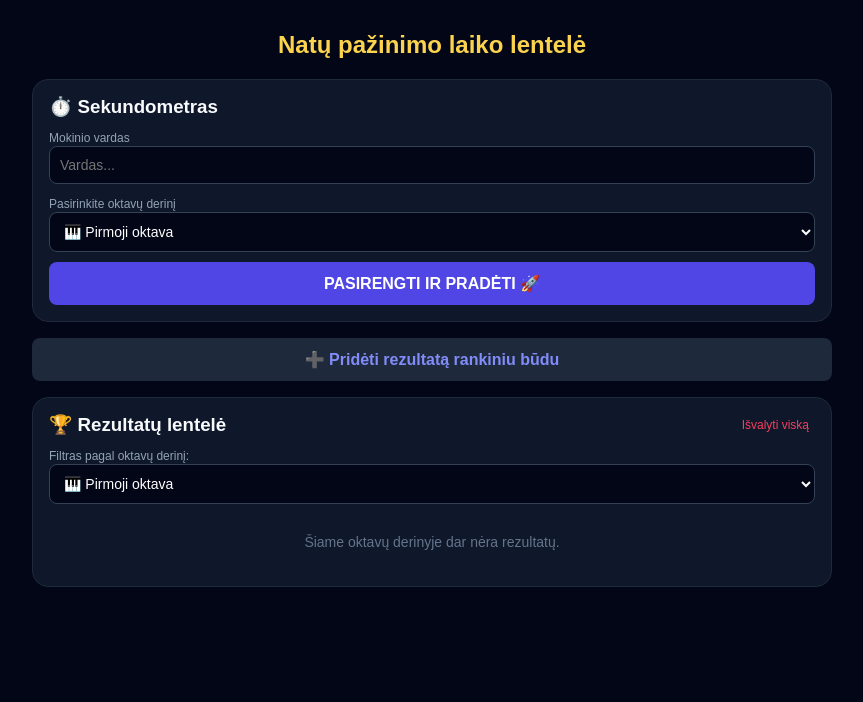
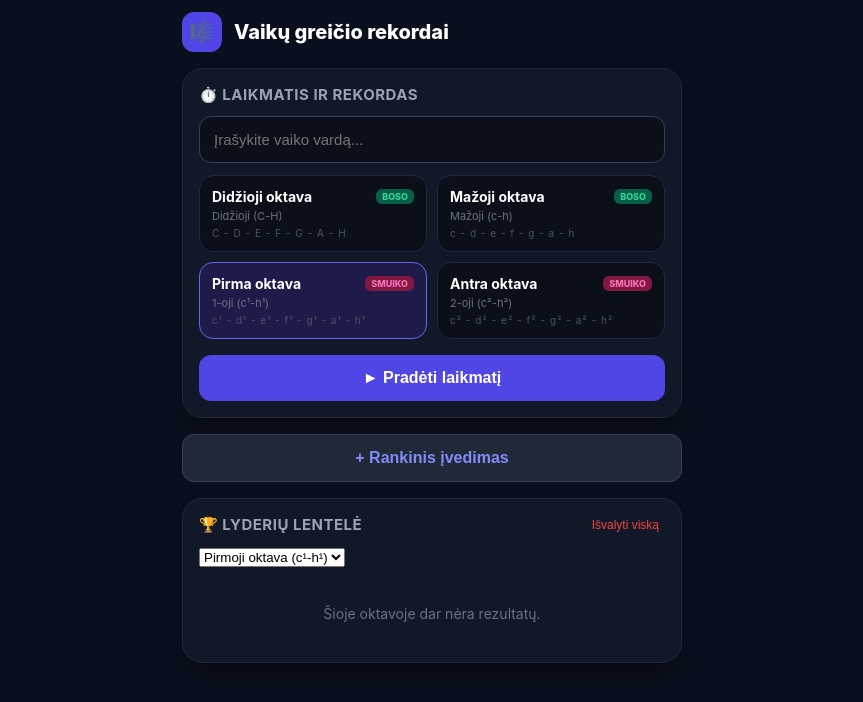
Before and after one commit to tkuscenko-create/Nat-turnyras, a plain HTML site: page index.html in a window 1280 px wide. Shown: the whole page, without its empty margins (208-1071 px from the left). Drawn offline with Linux system fonts and the light colour scheme.

Commit message:
Update index.html

```diff
--- a/index.html
+++ b/index.html
@@ -1,64 +1,84 @@
-<!DOCTYPE html><html lang="lt"><head><meta charset="UTF-8"><meta name="viewport" content="width=device-width, initial-scale=1.0"><title>Natų pažinimo laiko lentelė</title><style>
-body{background:#020617;color:#f8fafc;font-family:sans-serif;margin:0;padding:15px}
-.app{max-width:800px;margin:0 auto}
-h1{text-align:center;color:#fcd34d;font-size:24px;margin-bottom:20px}
-.card{background:#0f172a;border:1px solid #1e293b;border-radius:16px;padding:16px;margin-bottom:16px}
-input,select{width:100%;background:#020617;border:1px solid #334155;color:#fff;padding:10px;border-radius:8px;box-sizing:border-box;margin-bottom:10px;font-size:14px}
-.btn{width:100%;background:#4f46e5;color:#fff;border:none;padding:12px;border-radius:8px;font-weight:bold;cursor:pointer;font-size:16px}
-.btn-stop{background:#e11d48;font-size:20px;padding:15px}
-.oct-group-title{font-size:11px;color:#94a3b8;font-weight:bold;margin:8px 0 4px 0;text-transform:uppercase}
-.oct-grid{display:grid;grid-template-columns:1fr 1fr;gap:6px;margin-bottom:10px}
-.oct-btn{background:#020617;border:1px solid #1e293b;color:#94a3b8;padding:8px;border-radius:8px;font-size:12px;cursor:pointer;text-align:left}
-.oct-btn.active{background:#4f46e5;color:#fff;border-color:#6366f1}
-.item{display:flex;justify-content:space-between;align-items:center;background:#020617;border:1px solid #1e293b;padding:12px;border-radius:12px;margin-bottom:8px}
-.item.top{border-color:#f59e0b;background:#1e1b4b}
-.badge{background:#6366f1;color:#fff;font-size:10px;padding:2px 6px;border-radius:10px;margin-left:5px}
-.up{color:#4ade80;font-size:11px;font-weight:bold}
-.down{color:#f43f5e;font-size:11px;font-weight:bold}
-.modal{position:fixed;inset:0;background:rgba(0,0,0,0.8);display:flex;align-items:center;justify-content:center;padding:15px;z-index:99}
-.modal-box{background:#0f172a;border:1px solid #1e293b;padding:20px;border-radius:16px;width:100%;max-width:350px}
+<!DOCTYPE html><html lang="lt"><head><meta charset="UTF-8"><meta name="viewport" content="width=device-width, initial-scale=1.0"><title>Vaikų greičio rekordai</title><style>
+*{box-sizing:border-box}
+body{background:#0a0f1d;color:#f1f5f9;font-family:-apple-system,BlinkMacSystemFont,"Segoe UI",Roboto,sans-serif;margin:0;padding:12px}
+.app{max-width:500px;margin:0 auto}
+.header{display:flex;align-items:center;gap:12px;margin-bottom:16px}
+.logo{background:#4f46e5;width:40px;height:40px;border-radius:12px;display:flex;align-items:center;justify-content:center;font-size:20px;font-weight:bold}
+.title{font-size:20px;font-weight:800;color:#fff}
+.card{background:#111827;border:1px solid #1f2937;border-radius:20px;padding:16px;margin-bottom:16px;box-shadow:0 10px 25px -5px rgba(0,0,0,0.5)}
+.card-header{display:flex;justify-content:space-between;align-items:center;margin-bottom:12px}
+.card-title{font-size:15px;font-weight:700;color:#9ca3af;text-transform:uppercase;letter-spacing:0.5px}
+input{width:100%;background:#0b0f19;border:1px solid #374151;color:#fff;padding:14px;border-radius:12px;font-size:15px;margin-bottom:12px;outline:none}
+input:focus{border-color:#6366f1}
+.oct-grid{display:grid;grid-template-columns:1fr 1fr;gap:10px;margin-bottom:16px}
+.oct-card{background:#0b0f19;border:1px solid #1f2937;border-radius:14px;padding:12px;cursor:pointer;position:relative;transition:all 0.2s}
+.oct-card.active{border-color:#6366f1;background:#1e1b4b}
+.oct-head{display:flex;justify-content:space-between;align-items:center;margin-bottom:4px}
+.oct-name{font-size:14px;font-weight:700;color:#fff}
+.oct-badge{font-size:9px;font-weight:800;padding:2px 6px;border-radius:6px;text-transform:uppercase}
+.boso{background:#065f46;color:#34d399}
+.smuiko{background:#831843;color:#f472b6}
+.oct-sub{font-size:11px;color:#6b7280}
+.oct-notes{font-size:10px;color:#4b5563;margin-top:4px;letter-spacing:1px}
+.btn{width:100%;background:#4f46e5;color:#fff;border:none;padding:14px;border-radius:12px;font-weight:700;font-size:16px;cursor:pointer;display:flex;align-items:center;justify-content:center;gap:8px}
+.btn-stop{background:#dc2626;font-size:18px;padding:16px}
+.btn-manual{background:#1f2937;color:#818cf8;margin-bottom:16px;border:1px solid #374151}
+.timer-display{text-align:center;padding:16px 0}
+.time-val{font-size:52px;font-family:monospace;font-weight:800;color:#34d399;letter-spacing:-1px}
+.countdown-val{font-size:72px;font-weight:900;color:#fbbf24}
+.place-card{background:#0b0f19;border:1px solid #1f2937;border-radius:16px;padding:14px;margin-bottom:10px;position:relative;overflow:hidden}
+.place-1{border-color:#f59e0b;background:linear-gradient(180deg, #1e1b4b 0%, #0b0f19 100%)}
+.place-2{border-color:#475569}
+.place-3{border-color:#b45309}
+.place-tag{display:inline-flex;align-items:center;gap:6px;font-size:11px;font-weight:800;padding:3px 10px;border-radius:20px;margin-bottom:8px;text-transform:uppercase}
+.tag-1{background:#f59e0b;color:#000}
+.tag-2{background:#475569;color:#fff}
+.tag-3{background:#b45309;color:#fff}
+.p-name{font-size:18px;font-weight:800;color:#fff;margin-bottom:2px}
+.p-oct{font-size:11px;color:#818cf8;background:#1e1b4b;padding:2px 8px;border-radius:6px;display:inline-block;margin-bottom:8px}
+.p-time{font-size:24px;font-family:monospace;font-weight:800;color:#fbbf24}
+.p-meta{display:flex;justify-content:space-between;align-items:center;font-size:11px;color:#6b7280;margin-top:6px;padding-top:6px;border-top:1px solid #1f2937}
+.up{color:#34d399;font-weight:700}
+.down{color:#f87171;font-weight:700}
+.modal{position:fixed;inset:0;background:rgba(0,0,0,0.85);display:flex;align-items:center;justify-content:center;padding:16px;z-index:99}
+.modal-box{background:#111827;border:1px solid #1f2937;border-radius:20px;padding:20px;width:100%;max-width:360px}
 </style></head><body><div class="app">
-<h1>Natų pažinimo laiko lentelė</h1>
+<div class="header">
+<div class="logo">🎼</div>
+<div class="title">Vaikų greičio rekordai</div>
+</div>
 <div class="card" id="timer-card"></div>
-<button class="btn" style="background:#1e293b;color:#818cf8;margin-bottom:16px" onclick="openManualModal()">➕ Pridėti rezultatą rankiniu būdu</button>
+<button class="btn btn-manual" onclick="openManualModal()">+ Rankinis įvedimas</button>
 <div class="card">
-<div style="display:flex;justify-content:space-between;align-items:center;margin-bottom:10px">
-<h3 style="margin:0">🏆 Rezultatų lentelė</h3>
-<button onclick="clearAll()" style="background:none;border:none;color:#f43f5e;cursor:pointer;font-size:12px">Išvalyti viską</button>
+<div class="card-header">
+<div class="card-title">🏆 Lyderių lentelė</div>
+<button onclick="clearAll()" style="background:none;border:none;color:#ef4444;font-size:12px;cursor:pointer">Išvalyti viską</button>
 </div>
-<label style="font-size:12px;color:#94a3b8">Filtras pagal oktavų derinį:</label>
-<select id="oct-filter-select" onchange="filterOctave=this.value;render()"></select>
+<select id="oct-filter" onchange="filterOctave=this.value;render()" style="margin-bottom:14px">
+<option value="pirmoji">Pirmoji oktava (c¹-h¹)</option>
+<option value="antroji">Antroji oktava (c²-h²)</option>
+<option value="mazoji">Mažoji oktava (c-h)</option>
+<option value="didzioji">Didžioji oktava (C-H)</option>
+</select>
 <div id="records-list"></div>
 </div>
 </div>
 <div id="modal-container"></div>
 <script>
 const OCTAVES=[
-  {id:'pirmoji', name:'Pirmoji oktava', icon:'🎹'},
-  {id:'antroji', name:'Antroji oktava', icon:'🎺'},
-  {id:'mazoji', name:'Mažoji oktava', icon:'🎸'},
-  {id:'didzioji', name:'Didžioji oktava', icon:'🎻'},
-  {id:'1_2', name:'1-a + 2-a oktavos', icon:'🎹🎺'},
-  {id:'1_maz', name:'1-a + Mažoji oktavos', icon:'🎹🎸'},
-  {id:'1_didz', name:'1-a + Didžioji oktavos', icon:'🎹🎻'},
-  {id:'maz_2', name:'Mažoji + 2-a oktavos', icon:'🎸🎺'},
-  {id:'didz_maz', name:'Didžioji + Mažoji oktavos', icon:'🎻🎸'},
-  {id:'didz_2', name:'Didžioji + 2-a oktavos', icon:'🎻🎺'},
-  {id:'didz_maz_1', name:'Didžioji + Mažoji + 1-a', icon:'🎻🎸🎹'},
-  {id:'maz_1_2', name:'Mažoji + 1-a + 2-a', icon:'🎸🎹🎺'},
-  {id:'didz_1_2', name:'Didžioji + 1-a + 2-a', icon:'🎻🎹🎺'},
-  {id:'didz_maz_2', name:'Didžioji + Mažoji + 2-a', icon:'🎻🎸🎺'},
-  {id:'all_4', name:'Visos 4 oktavos kartu', icon:'🌈'}
+  {id:'didzioji', name:'Didžioji oktava', badge:'BOSO', bClass:'boso', sub:'Didžioji (C-H)', notes:'C - D - E - F - G - A - H'},
+  {id:'mazoji', name:'Mažoji oktava', badge:'BOSO', bClass:'boso', sub:'Mažoji (c-h)', notes:'c - d - e - f - g - a - h'},
+  {id:'pirmoji', name:'Pirma oktava', badge:'SMUIKO', bClass:'smuiko', sub:'1-oji (c¹-h¹)', notes:'c¹ - d¹ - e¹ - f¹ - g¹ - a¹ - h¹'},
+  {id:'antroji', name:'Antra oktava', badge:'SMUIKO', bClass:'smuiko', sub:'2-oji (c²-h²)', notes:'c² - d² - e² - f² - g² - a² - h²'}
 ];
-
-let records=JSON.parse(localStorage.getItem('notes_rec_v14')||'[]');
+let records=JSON.parse(localStorage.getItem('notes_rec_v15')||'[]');
 let studentName='',selectedOctave='pirmoji',filterOctave='pirmoji',gameState='idle',countdown=3,time=0,timerRef=null,startTimeRef=null;
 
 function playBeep(f,t='square',d=0.25,v=0.4){
 try{const C=window.AudioContext||window.webkitAudioContext;if(!C)return;const c=new C(),o=c.createOscillator(),g=c.createGain();o.type=t;o.frequency.value=f;g.gain.setValueAtTime(v,c.currentTime);g.gain.exponentialRampToValueAtTime(0.001,c.currentTime+d);o.connect(g);g.connect(c.destination);o.start();o.stop(c.currentTime+d)}catch(e){}
 }
-function saveRecords(){localStorage.setItem('notes_rec_v14',JSON.stringify(records));render();}
-function formatTime(ms){if(ms==null)return'0.00 s';const s=Math.floor(ms/1000),h=Math.floor((ms%1000)/10);return `${s}.${h<10?'0':''}${h} s`}
+function saveRecords(){localStorage.setItem('notes_rec_v15',JSON.stringify(records));render();}
+function formatTime(ms){if(ms==null)return'00:00.00';const s=Math.floor(ms/1000),h=Math.floor((ms%1000)/10);return `${s<10?'0':''}${s}.${h<10?'0':''}${h} s`}
 function startSequence(e){e.preventDefault();if(!studentName.trim())return;time=0;countdown=3;gameState='countdown';render();runCountdown();}
 function runCountdown(){
 if(countdown>0){playBeep(523.25,'square',0.25,0.5);setTimeout(()=>{countdown--;render();runCountdown();},1000);}
@@ -82,46 +102,37 @@ function renderTime(){const el=document.getElementById('live-time');if(el)el.inn
 function render(){
 const tc=document.getElementById('timer-card');
 if(gameState==='idle'){
-tc.innerHTML=`<h3 style="margin:0 0 10px 0">⏱️ Sekundometras</h3><form onsubmit="startSequence(event)">
-<label style="font-size:12px;color:#94a3b8">Mokinio vardas</label>
-<input type="text" required placeholder="Vardas..." value="${studentName}" oninput="studentName=this.value" />
-<label style="font-size:12px;color:#94a3b8">Pasirinkite oktavų derinį</label>
-<select onchange="selectedOctave=this.value">
-${OCTAVES.map(o=>`<option value="${o.id}" ${selectedOctave===o.id?'selected':''}>${o.icon} ${o.name}</option>`).join('')}
-</select>
-<button type="submit" class="btn">PASIRENGTI IR PRADĖTI 🚀</button></form>`;
+tc.innerHTML=`<div class="card-header"><div class="card-title">⏱️ Laikmatis ir rekordas</div></div>
+<form onsubmit="startSequence(event)">
+<input type="text" required placeholder="Įrašykite vaiko vardą..." value="${studentName}" oninput="studentName=this.value" />
+<div class="oct-grid">${OCTAVES.map(o=>`<div class="oct-card ${selectedOctave===o.id?'active':''}" onclick="selectedOctave='${o.id}';render()"><div class="oct-head"><span class="oct-name">${o.name}</span><span class="oct-badge ${o.bClass}">${o.badge}</span></div><div class="oct-sub">${o.sub}</div><div class="oct-notes">${o.notes}</div></div>`).join('')}</div>
+<button type="submit" class="btn">► Pradėti laikmatį</button></form>`;
 }else if(gameState==='countdown'){
-tc.innerHTML=`<div style="text-align:center;padding:20px"><div style="font-size:60px;font-weight:bold;color:#fcd34d">${countdown>0?countdown:'PIRMYN!'}</div><div style="color:#94a3b8;font-size:12px">Pasiruoškite sakyti natas...</div></div>`;
+tc.innerHTML=`<div class="timer-display"><div class="countdown-val">${countdown>0?countdown:'PIRMYN!'}</div><div style="color:#9ca3af;font-size:13px;margin-top:8px">Pasiruoškite sakyti natas...</div></div>`;
 }else if(gameState==='running'){
-tc.innerHTML=`<div style="text-align:center;padding:10px"><div id="live-time" style="font-size:48px;font-family:monospace;color:#4ade80;margin-bottom:15px">${formatTime(time)}</div><button onclick="stopTimer()" class="btn btn-stop">SUSTABDYTI 🛑</button></div>`;
+tc.innerHTML=`<div class="timer-display"><div id="live-time" class="time-val">${formatTime(time)}</div><button onclick="stopTimer()" class="btn btn-stop" style="margin-top:16px">■ SUSTABDYTI</button></div>`;
 }else if(gameState==='finished'){
-tc.innerHTML=`<div style="text-align:center"><div style="font-size:12px;color:#94a3b8">Automatiškai išsaugotas laikas</div><div style="font-size:36px;font-family:monospace;color:#818cf8;margin:10px 0">${formatTime(time)}</div><button onclick="gameState='idle';render()" class="btn">Kitas mokinys 🔄</button></div>`;
+tc.innerHTML=`<div class="timer-display"><div style="font-size:13px;color:#9ca3af">Automatiškai išsaugotas laikas</div><div class="time-val" style="color:#818cf8;margin:12px 0">${formatTime(time)}</div><button onclick="gameState='idle';render()" class="btn">🔄 Kitas mokinys</button></div>`;
 }
-const fs=document.getElementById('oct-filter-select');
-if(fs){fs.innerHTML=OCTAVES.map(o=>`<option value="${o.id}" ${filterOctave===o.id?'selected':''}>${o.icon} ${o.name}</option>`).join('');}
 const list=records.filter(r=>r.octave===filterOctave).sort((a,b)=>a.time-b.time);
-const top3=list.slice(0,3),rest=list.slice(3);
 let html='';
-if(top3.length>0){
-html+=`<div style="font-size:12px;color:#fcd34d;font-weight:bold;margin-bottom:8px">👑 TOP 3 LYDERIAI</div>`;
-html+=top3.map((r,i)=>{
-const rank=i+1,diff=r.previousRank?r.previousRank-rank:0,m=rank===1?'🥇':rank===2?'🥈':'🥉';
-return `<div class="item top"><div><span style="font-size:24px;margin-right:10px">${m}</span><strong style="font-size:18px">${r.name}</strong>${r.isNew?'<span class="badge">🆕 NAUJAS</span>':''}</div><div style="text-align:right"><div style="font-size:18px;font-family:monospace;color:#fcd34d;font-weight:bold">${formatTime(r.time)}</div>${diff>0?`<div class="up">▲ +${diff} vieta</div>`:diff<0?`<div class="down">▼ ${diff} vieta</div>`:''}${r.timeDiffMs?`<div class="up">- ${(r.timeDiffMs/1000).toFixed(2)}s greičiau</div>`:''}</div></div>`;
+if(list.length===0){
+html='<div style="text-align:center;color:#6b7280;padding:24px;font-size:14px">Šioje oktavoje dar nėra rezultatų.</div>';
+}else{
+html=list.map((r,i)=>{
+const rank=i+1,diff=r.previousRank?r.previousRank-rank:0;
+let placeClass=rank===1?'place-1':rank===2?'place-2':rank===3?'place-3':'';
+let tagClass=rank===1?'tag-1':rank===2?'tag-2':rank===3?'tag-3':'';
+let medal=rank===1?'🥇 1 VIETA (AUKSAS)':rank===2?'🥈 2 VIETA (SIDABRAS)':rank===3?'🥉 3 VIETA (BRONZA)':`#${rank} VIETA`;
+const octObj=OCTAVES.find(o=>o.id===r.octave);
+return `<div class="place-card ${placeClass}"><div class="place-tag ${tagClass}">${medal}</div><div><div class="p-name">${r.name} ${r.isNew?'<span style="font-size:10px;background:#6366f1;padding:2px 6px;border-radius:6px">NEW</span>':''}</div><div class="p-oct">${octObj?octObj.name:''}</div><div class="p-time">${formatTime(r.time)}</div></div><div class="p-meta"><span>📅 ${r.date}</span><div>${diff>0?`<span class="up">▲ +${diff} vieta</span>`:diff<0?`<span class="down">▼ ${diff} vieta</span>`:''}${r.timeDiffMs?`<span class="up" style="margin-left:8px">-${(r.timeDiffMs/1000).toFixed(2)}s</span>`:''}</div></div></div>`;
 }).join('');
 }
-if(rest.length>0){
-html+=`<div style="margin-top:15px;padding-top:10px;border-top:1px solid #1e293b"><div style="font-size:12px;color:#94a3b8;font-weight:bold;margin-bottom:8px">📊 Kiti dalyviai</div>`;
-html+=rest.map((r,i)=>{
-const rank=i+4,diff=r.previousRank?r.previousRank-rank:0;
-return `<div class="item"><div><span style="color:#64748b;font-weight:bold;margin-right:10px">#${rank}</span><span>${r.name}</span>${r.isNew?'<span class="badge">🆕 NAUJAS</span>':''}</div><div style="text-align:right"><div style="font-family:monospace;color:#818cf8;font-weight:bold">${formatTime(r.time)}</div>${diff>0?`<div class="up">▲ +${diff}</div>`:diff<0?`<div class="down">▼ ${diff}</div>`:''}${r.timeDiffMs?`<div class="up">- ${(r.timeDiffMs/1000).toFixed(2)}s</div>`:''}</div></div>`;
-}).join('')+`</div>`;
-}
-if(list.length===0){html='<div style="text-align:center;color:#64748b;padding:20px;font-size:14px">Šiame oktavų derinyje dar nėra rezultatų.</div>';}
 document.getElementById('records-list').innerHTML=html;
 }
 function clearAll(){if(confirm('Ištrinti visus rezultatus?')){records=[];saveRecords();}}
 function openManualModal(){
-document.getElementById('modal-container').innerHTML=`<div class="modal"><div class="modal-box"><h3>Pridėti rezultatą rankiniu būdu</h3><input id="m-name" type="text" placeholder="Vardas" /><select id="m-oct">${OCTAVES.map(o=>`<option value="${o.id}">${o.name}</option>`).join('')}</select><input id="m-sec" type="number" step="0.01" placeholder="Laikas sekundėmis (pvz. 12.45)" /><div style="display:flex;gap:8px"><button onclick="submitManual()" class="btn">Išsaugoti</button><button onclick="closeModal()" class="btn" style="background:#334155">Atšaukti</button></div></div></div>`;
+document.getElementById('modal-container').innerHTML=`<div class="modal"><div class="modal-box"><h3 style="margin-top:0">Pridėti rezultatą rankiniu būdu</h3><input id="m-name" type="text" placeholder="Vardas" /><select id="m-oct" style="margin-bottom:12px">${OCTAVES.map(o=>`<option value="${o.id}">${o.name}</option>`).join('')}</select><input id="m-sec" type="number" step="0.01" placeholder="Laikas sekundėmis (pvz. 4.53)" /><div style="display:flex;gap:8px"><button onclick="submitManual()" class="btn">Išsaugoti</button><button onclick="closeModal()" class="btn" style="background:#374151">Atšaukti</button></div></div></div>`;
 }
 function submitManual(){const n=document.getElementById('m-name').value,o=document.getElementById('m-oct').value,s=document.getElementById('m-sec').value;if(n&&s){saveOrUpdate(n.trim(),o,parseFloat(s)*1000);closeModal();}}
 function closeModal(){document.getElementById('modal-container').innerHTML='';}
```
